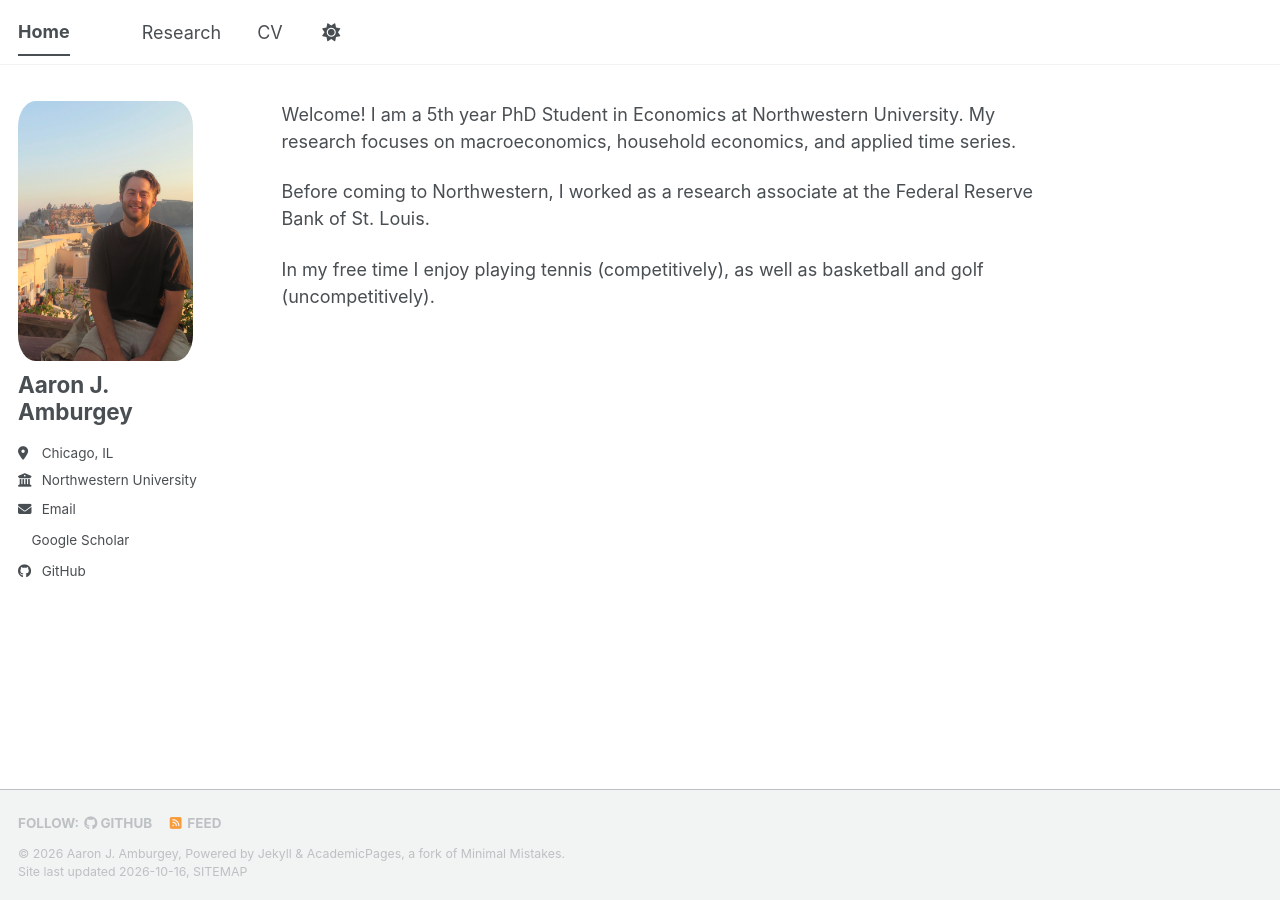
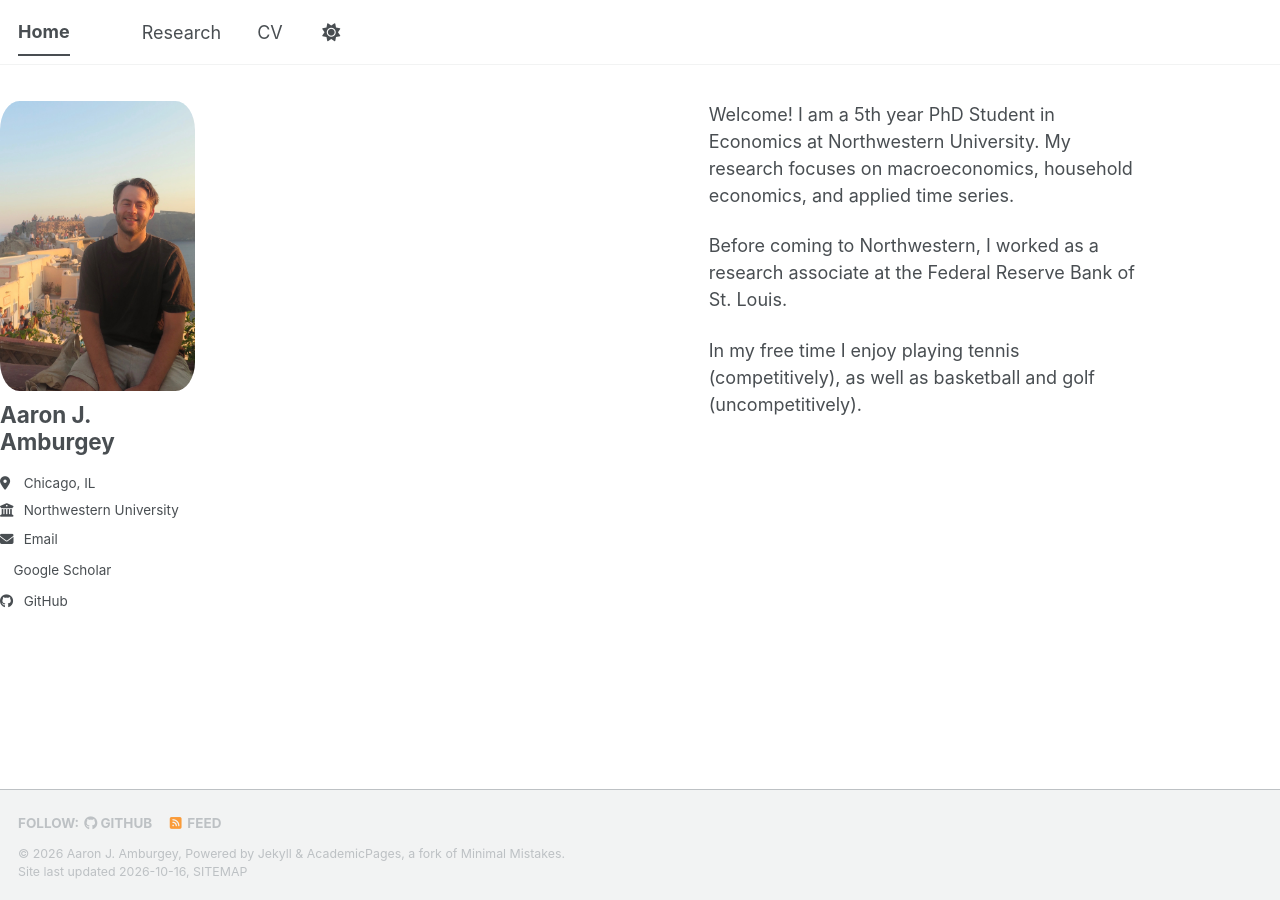
Before and after one commit to ajamburgey/ajamburgey.github.io, a Jekyll site: the page built from _pages/about.md, in a window 1280 px wide. Built offline with Jekyll 4.4.1, drawn with Linux system fonts in a browser that asks for light colours; a style sheet for code colours, icons or effects is not loaded.

Commit message:
Increase sidebar width and double avatar size; offset #main so content doesn't sit under the wider fixed sidebar

```diff
--- a/_sass/layout/_sidebar.scss
+++ b/_sass/layout/_sidebar.scss
@@ -22,6 +22,10 @@
     overflow-y: auto;               // Add scrollbar if the sidebar is too long
     position: fixed;
     padding-top: $masthead-height;
+
+    /* widen the fixed sidebar so a larger avatar fits without overlapping content */
+    width: 520px;
+    left: 0;
   }
 
   @include breakpoint($large) {
@@ -35,7 +39,7 @@
     }
   }
 
-  @include breakpoint($large) {
+  @include breakpoint($x-large) {
     max-width: $sidebar-link-max-width;
     padding-right: 0;
   }
@@ -57,6 +61,13 @@
 
   img {
     width: 100%;
+  }
+}
+
+/* keep the main column offset so it doesn't sit underneath the fixed sidebar */
+@media screen and (min-width: $sidebar-screen-min-width) {
+  #main {
+    padding-left: 560px; /* sidebar width (520px) + 40px gap */
   }
 }
 
@@ -143,7 +154,7 @@
 .author__avatar {
   display: table-cell;
   vertical-align: top;
-  width: 36px;
+  width: 48px;
   // set width only, for non-square avatars
   // height: 36px;
 
@@ -154,7 +165,8 @@
   }
 
   img {
-    max-width: 175px;
+    /* doubled size for a more prominent avatar */
+    max-width: 440px;
     border-radius: 10%;
 
     @include breakpoint($x-large) {
@@ -167,8 +179,8 @@
 .author__content {
   display: table-cell;
   vertical-align: top;
-  padding-left: 15px;
-  padding-right: 25px;
+  padding-left: 20px;
+  padding-right: 30px;
   line-height: 1;
 
   @include breakpoint($large) {
@@ -180,12 +192,12 @@
 }
 
 .author__name {
-  margin: 0 0 1rem 0; /* increase spacing below the name so location sits lower */
+  margin: 0 0 1rem 0; /* add slight space below the name */
   font-size: $type-size-4;
 
   @include breakpoint($large) {
     margin-top: 10px;
-    margin-bottom: 1rem; /* keep the same spacing on large screens */
+    margin-bottom: 10px;
   }
 }
 .sidebar .author__name {
@@ -211,6 +223,7 @@
 
 .author__bio {
   margin: 0;
+  font-size: $type-size-5;
 
   @include breakpoint($large) {
     margin-top: 10px;
@@ -226,7 +239,7 @@
   z-index: 10;
   position: relative;
   cursor: pointer;
-  margin-top: 0.5rem; /* push the follow block down a bit */
+  margin-top: 0.5rem;
 
   @include breakpoint($large) {
     display: block;
```
